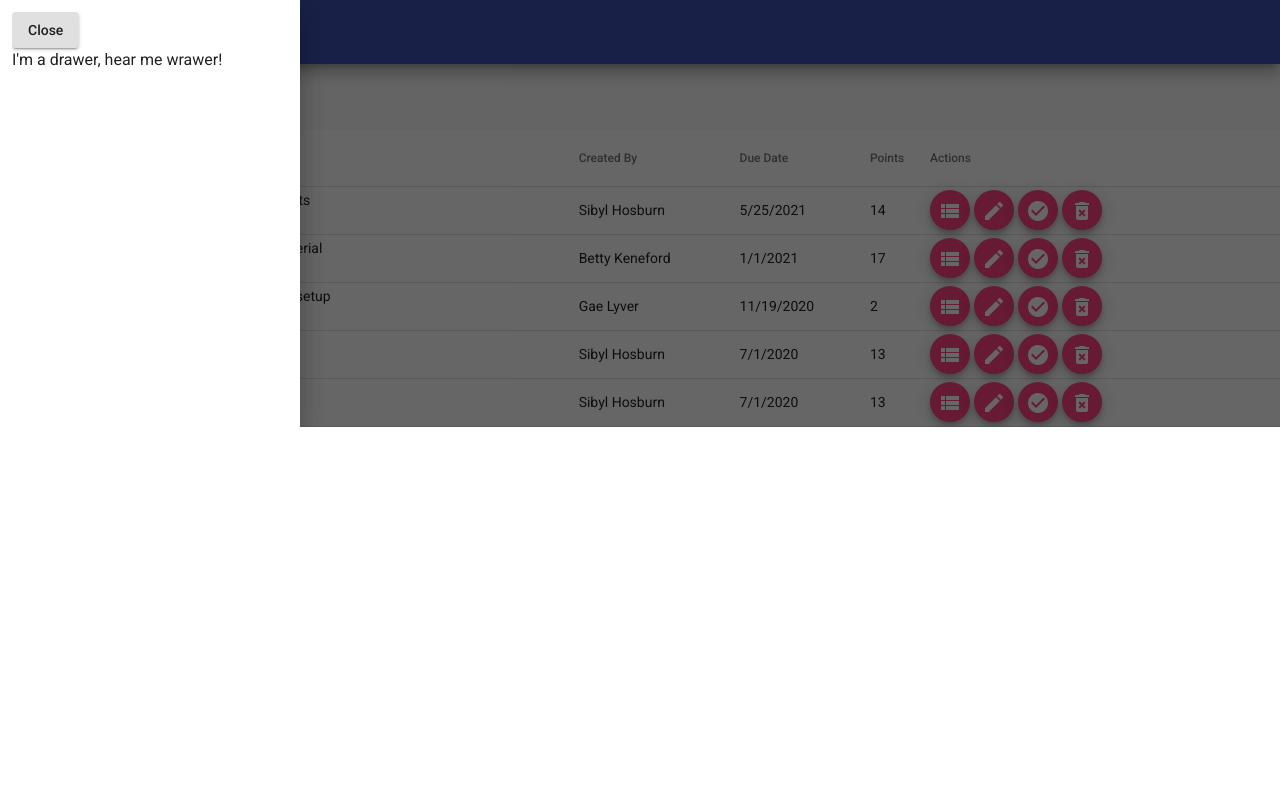
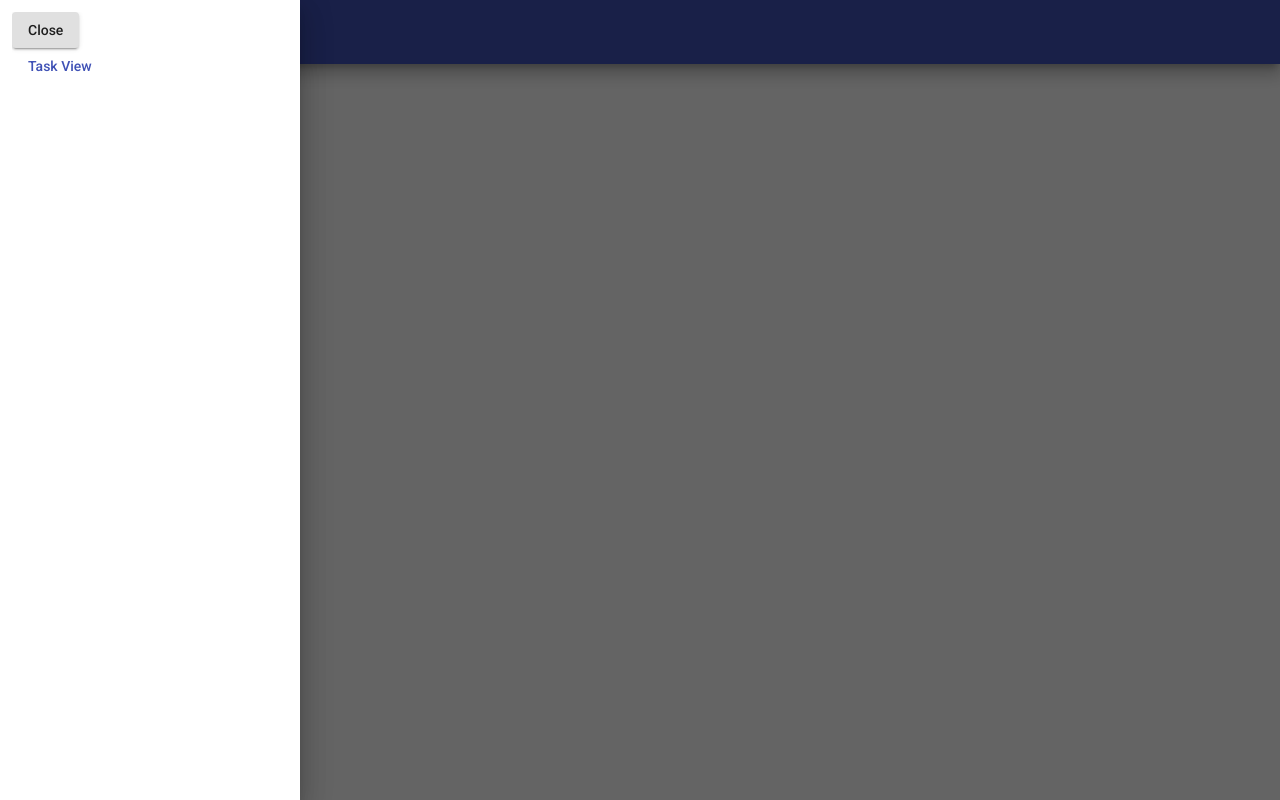
Before and after one commit to walkersoft/graceland-angular, an Angular app: page / in a window 1280 px wide. Both pictures are taken after a click on the button "menu". Built offline with nearby package versions, Linux system fonts and the light colour scheme.

Commit message:
added in some basic routing for newly created component

```diff
--- a/src/app/app-routing.module.ts
+++ b/src/app/app-routing.module.ts
@@ -1,7 +1,10 @@
 import { NgModule } from '@angular/core';
 import { RouterModule, Routes } from '@angular/router';
+import { TaskListComponent } from './tasks/task-list.component';
 
-const routes: Routes = [];
+const routes: Routes = [
+  { path: 'view/tasks', component: TaskListComponent },
+]
 
 @NgModule({
   imports: [RouterModule.forRoot(routes)],
--- a/src/app/app.component.html
+++ b/src/app/app.component.html
@@ -1,8 +1,10 @@
 <mat-drawer-container hasBackdrop>
+
   <mat-drawer #drawer>
     <button mat-raised-button (click)="drawer.close()" onclick="this.blur()">Close</button>
-    <p>I'm a drawer, hear me wrawer!</p>
+    <a mat-button (click)="drawer.close()" color="primary" [routerLink]="['/view/tasks']" routerLinkActive="router-link-active" class="d-block">Task View</a>
   </mat-drawer>
+
   <mat-drawer-content>
     <mat-toolbar color="primary" class="mat-elevation-z10">
       <button mat-icon-button (click)="drawer.open()">
@@ -10,8 +12,7 @@
       </button>
       <span>Graceland PM</span>
     </mat-toolbar>
+    <router-outlet></router-outlet>
+  </mat-drawer-content>
 
-    <gl-task-list></gl-task-list>
-
-  </mat-drawer-content>
 </mat-drawer-container>
--- a/src/app/app.component.scss
+++ b/src/app/app.component.scss
@@ -3,3 +3,16 @@ mat-drawer {
   min-width: 300px;
   max-width: 300px;
 }
+
+mat-drawer a {
+  text-align: left;
+  text-decoration: none;
+}
+
+mat-drawer-container {
+  height: 100%
+}
+
+.router-link-active {
+  font-weight: bold;
+}
--- a/src/app/app.module.ts
+++ b/src/app/app.module.ts
@@ -16,6 +16,9 @@ import { MatSnackBarModule } from '@angular/material/snack-bar';
 import { MatTableModule } from '@angular/material/table';
 import { MatChipsModule } from '@angular/material/chips';
 import { TaskListComponent } from './tasks/task-list.component';
+import { Routes } from '@angular/router';
+
+
 
 @NgModule({
   declarations: [
```
